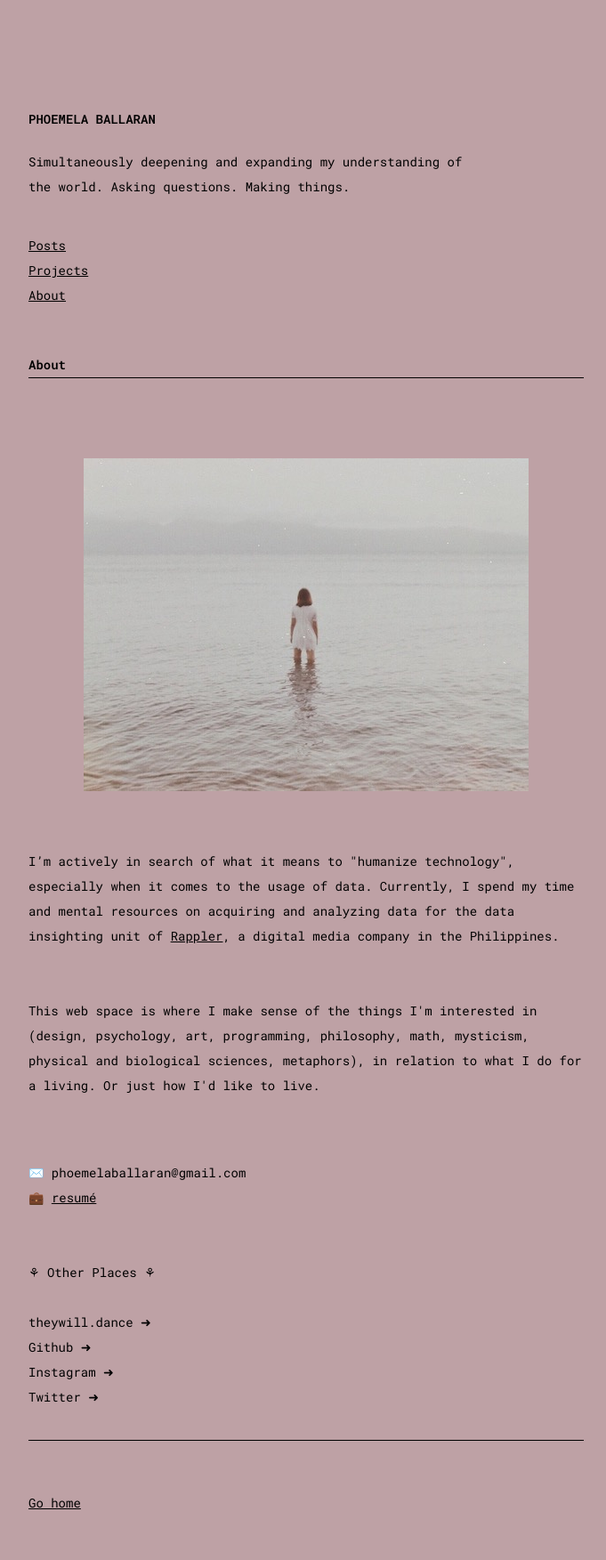
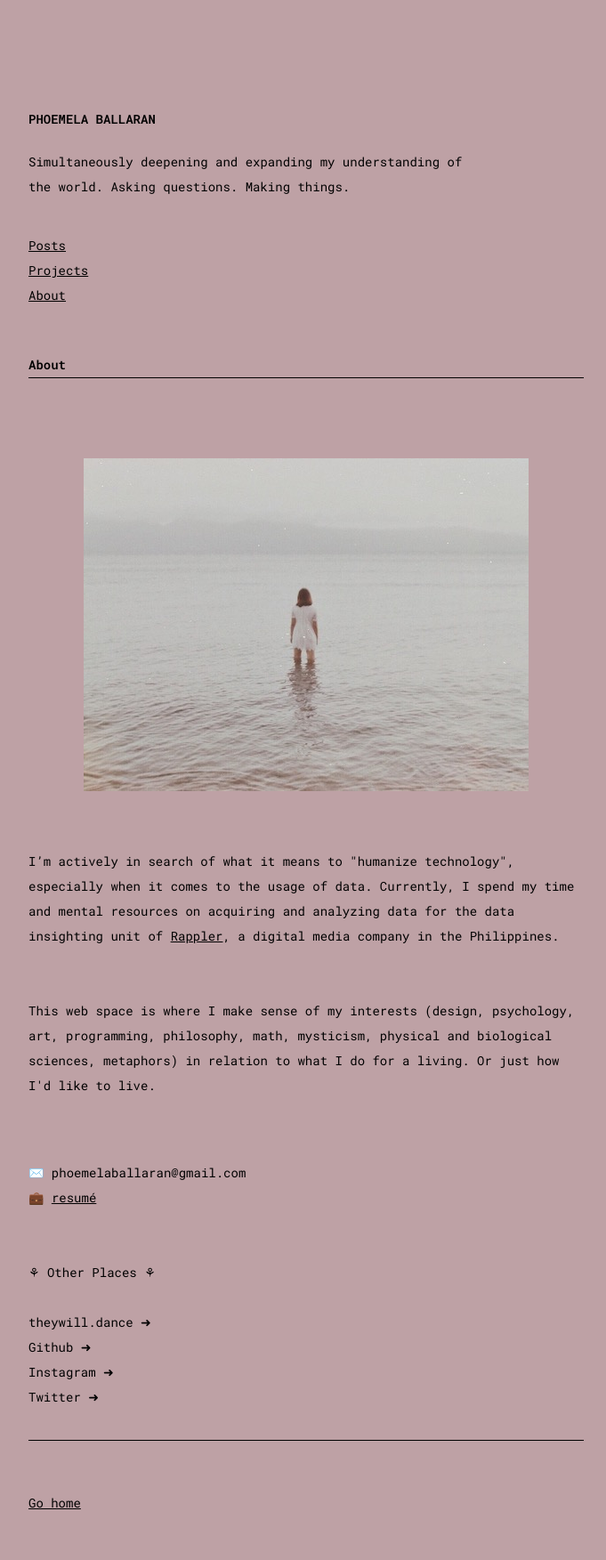
Before and after one commit to comoballar/phoemelaballaran.github.io, a Jekyll site: the page built from about.md, in a window 1280 px wide. Shown: the whole page at 89% size, without its empty margins (88-769 px from the left). Built offline with Jekyll 4.4.1, drawn with Linux system fonts in a browser that asks for light colours.

Commit message:
Update about.md

```diff
--- a/about.md
+++ b/about.md
@@ -9,7 +9,7 @@ permalink: /about/
 <br>
 <p>I’m actively in search of what it means to "humanize technology", especially when it comes to the usage of data. Currently, I spend my time and mental resources on acquiring and analyzing data for the data insighting unit of <a href="https://www.rappler.com" target="_blank">Rappler</a>, a digital media company in the Philippines.</p>
 <br>
-<p>This web space is where I make sense of the things I'm interested in (design, psychology, art, programming, philosophy, math, mysticism, physical and biological sciences, metaphors), in relation to what I do for a living. Or just how I'd like to live.</p>
+<p>This web space is where I make sense of my interests (design, psychology, art, programming, philosophy, math, mysticism, physical and biological sciences, metaphors) in relation to what I do for a living. Or just how I'd like to live.</p>
 <br><br>✉️ phoemelaballaran@gmail.com
 <br>💼 <a href="https://phoemelaballaran.github.io/resume/">resumé</a>
 <br><br>
```
